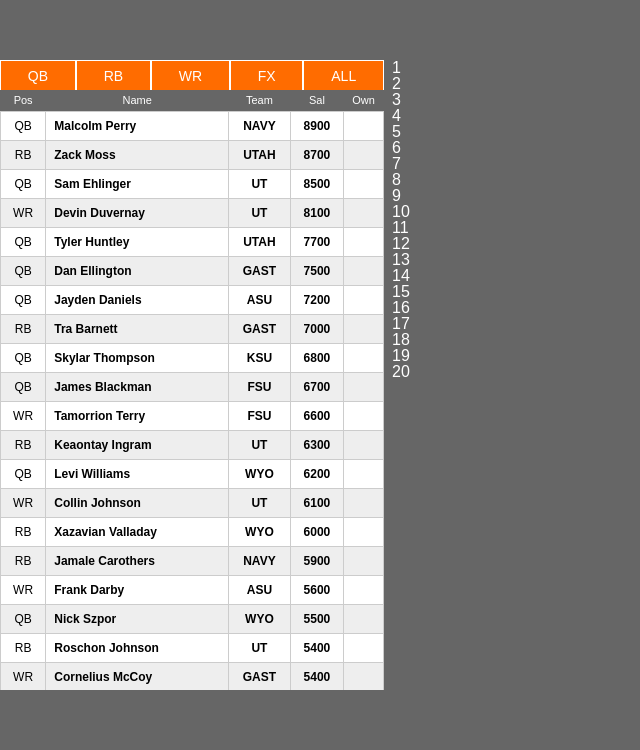
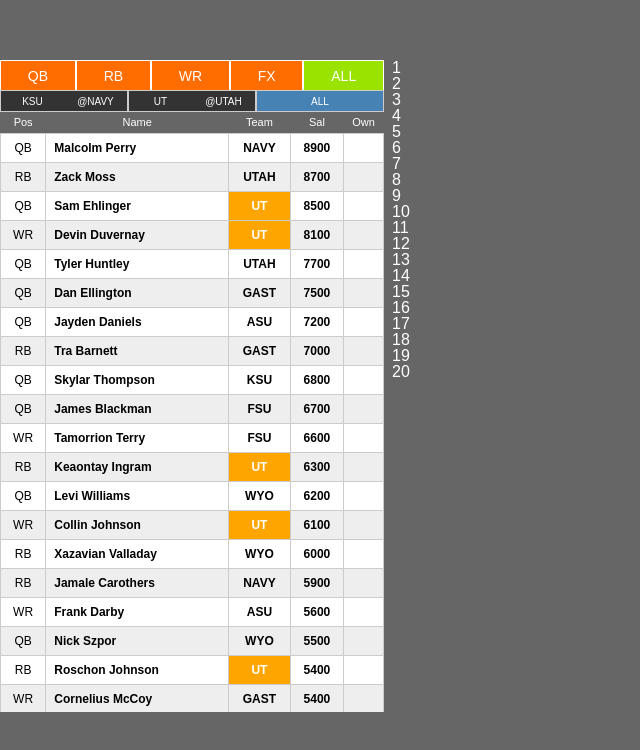
Before and after one commit to HerdADVance/dk-2020, a React (Vite) app: page / in a window 1280 px wide. Shown: the top 750 px of the page, without its empty margins (0-640 px from the left). Built offline with nearby package versions, Linux system fonts and the light colour scheme.

Commit message:
Positions and teams clicks

```diff
--- a/src/App.js
+++ b/src/App.js
@@ -1,4 +1,4 @@
-import React, { useState } from "react";
+import React, { useState, useEffect } from "react";
 import ReactDOM from "react-dom";
 import { Router } from "@reach/router";
 import { Link } from "@reach/router";
@@ -12,16 +12,55 @@
 
 const App = () => {
 
-  const positions = slateInfo.classic.CFB.positions
+  const POSITIONS = slateInfo.classic.CFB.positions
+  const ROSTER = slateInfo.classic.CFB.roster
+
+  const [teams, setTeams] = useState([])
+
+  const [clickedPosition, setClickedPosition] = useState('ALL')
+  const [clickedTeam, setClickedTeam] = useState('ALL')
+
+  // Get teams on init
+  useEffect(() => {
+    console.log("Affecting")
+    setTeams(['KSU', 'NAVY', 'UT', 'UTAH', 'ALL'])
+  }, []);
+
+
+  function filterByPosition(){
+    switch(clickedPosition){
+    case 'ALL':
+      filteredPositions = slateInfo.classic.CFB.positions
+      break;
+
+    default:
+      let foundAcceptedPosition = slateInfo.classic.CFB.roster.filter(function (spot) {
+        return spot.position === clickedPosition
+      });
+
+      filteredPositions = foundAcceptedPosition[0].accepts;
+    break;
+    }
+  }
+
+  function handlePositionClick(position){
+    setClickedPosition(position)
+  }
+
+  function handleTeamClick(team){
+    setClickedTeam(team)
+  }
 
   return (
     <div className="wrapper">
       <div className="list">
         <div>
           <ul className="sort-players sort-positions clickable">
-            {positions.map((position) => (
+            {POSITIONS.map((position) => (
                 <li
                   key={position}
+                  className={position === clickedPosition? 'selected' : ''}
+                  onClick={() => handlePositionClick(position)}
                 >
                 {position}
                 </li>
@@ -30,7 +69,17 @@
         </div>
 
         <div>
-          <ul className="sort-players sort-games clickable"></ul>
+          <ul className="sort-players sort-games clickable">
+            {teams.map((team) => (
+                <li
+                  key={team}
+                  className={team === clickedTeam? 'selected' : ''}
+                  onClick={() => handleTeamClick(team)}
+                >
+                {team}
+                </li>
+            ))}
+          </ul>
         </div>
 
         <div className="players-wrap">
--- a/src/style.css
+++ b/src/style.css
@@ -439,6 +439,10 @@
 }
 
 
+
+/* CFB TEAMS */
+.UT{background: orange; color: white;}
+
 /* XFL TEAMS */
 .team{font-weight: bold;}
 .lineup .team{font-size: 10px;}
```
